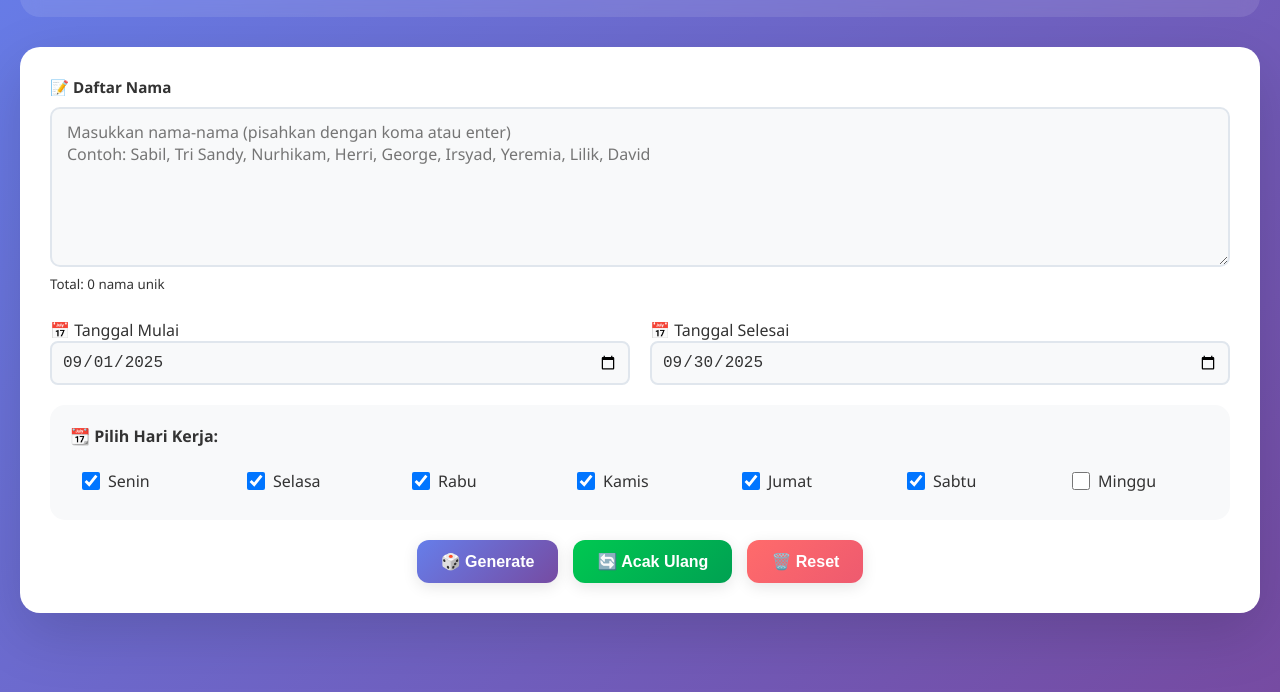
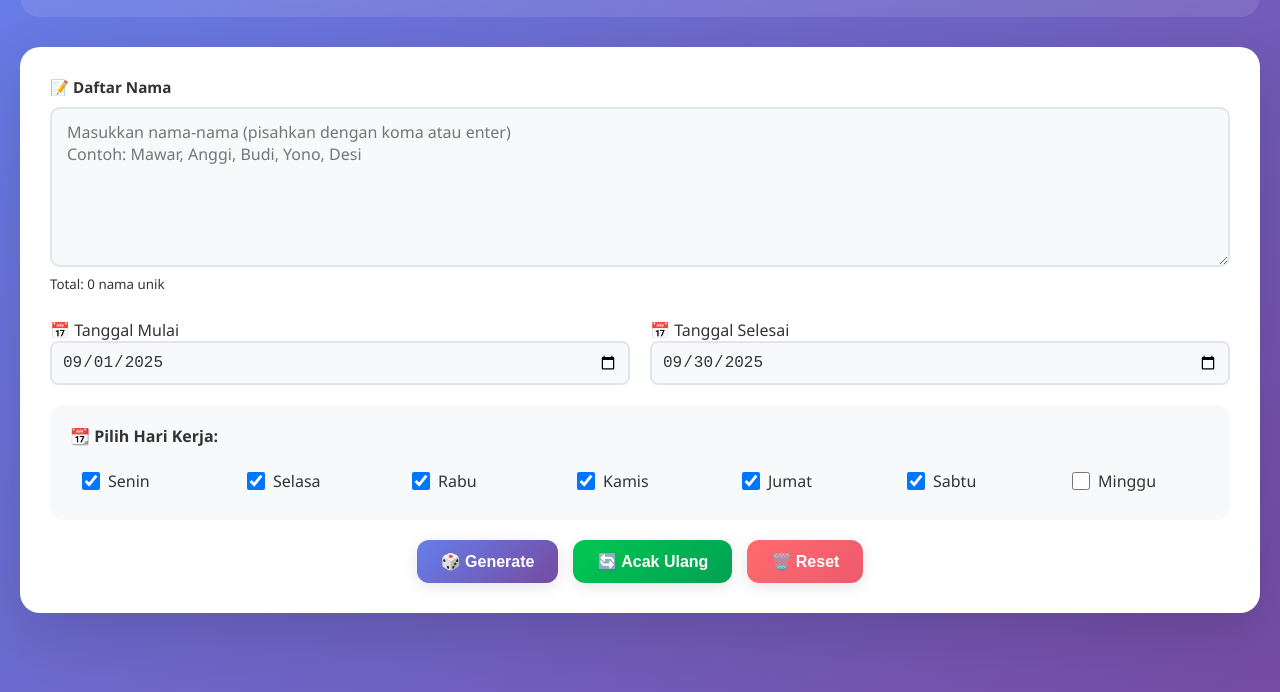
Before and after one commit to DavidMarioYS/Jadwal-Piket-Mingguan-Generator, a plain HTML site: page index.html in a window 1280 px wide. Shown: the part 108-800 px from the top of the page. Drawn offline with nearby package versions, Linux system fonts and the light colour scheme.

Commit message:
Update index.html

```diff
--- a/index.html
+++ b/index.html
@@ -363,7 +363,7 @@
         <div class="main-panel">
             <div class="input-group">
                 <label>📝 Daftar Nama</label>
-                <textarea id="namesInput" rows="6" placeholder="Masukkan nama-nama (pisahkan dengan koma atau enter)&#10;Contoh: Sabil, Tri Sandy, Nurhikam, Herri, George, Irsyad, Yeremia, Lilik, David"></textarea>
+                <textarea id="namesInput" rows="6" placeholder="Masukkan nama-nama (pisahkan dengan koma atau enter)&#10;Contoh: Mawar, Anggi, Budi, Yono, Desi"></textarea>
                 <small>Total: <span id="nameCount">0</span> nama unik</small>
             </div>
 
```
